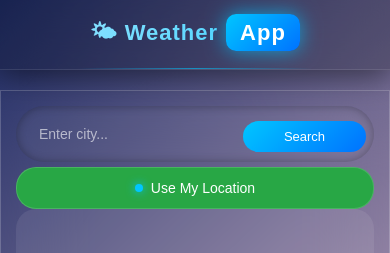
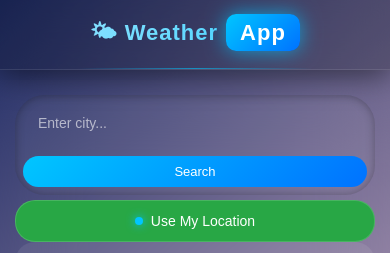
Before and after one commit to subhajyotichaki/Weather-App, a plain HTML site: page index.html in a window 390 px wide. Shown: the top 253 px of the page. Drawn offline with Linux system fonts and the light colour scheme.

Commit message:
Responsive finnaly

```diff
--- a/style.css
+++ b/style.css
@@ -683,3 +683,65 @@ p {
     height: 30px;
   }
 }
+@media (max-width: 768px) {
+
+  body {
+    padding: 0;
+    padding-top: 80px;
+    background: transparent;
+  }
+
+  /* ❌ REMOVE BOX LOOK */
+  .container {
+    background: transparent;
+    box-shadow: none;
+    border: none;
+    border-radius: 0;
+    padding: 15px;
+    grid-template-columns: 1fr;
+  }
+
+  /* Make everything inside align properly */
+  .left-section,
+  .right-section {
+    width: 100%;
+  }
+
+  /* Fix search overflow */
+  .search-box {
+    width: 100%;
+    flex-direction: column;
+  }
+
+  input {
+    width: 100%;
+  }
+
+  #searchBtn {
+    width: 100%;
+  }
+
+  /* Fix location button */
+  .location-btn {
+    width: 100%;
+  }
+
+  /* Weather card becomes main card */
+  #weatherResult {
+    background: rgba(255,255,255,0.08);
+    border-radius: 20px;
+    padding: 15px;
+    width: 100%;
+  }
+
+  /* Forecast scroll */
+  #forecastContainer {
+    display: flex;
+    overflow-x: auto;
+    gap: 10px;
+  }
+
+  .forecast-card {
+    min-width: 80px;
+  }
+}
```
